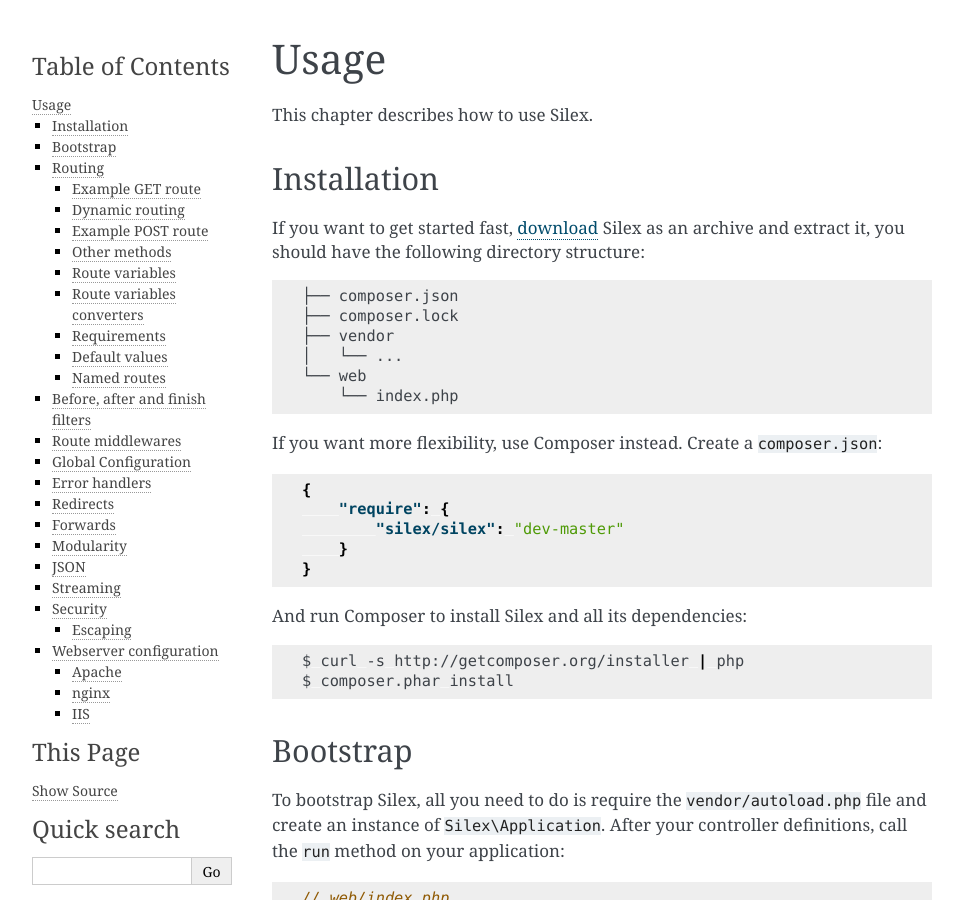
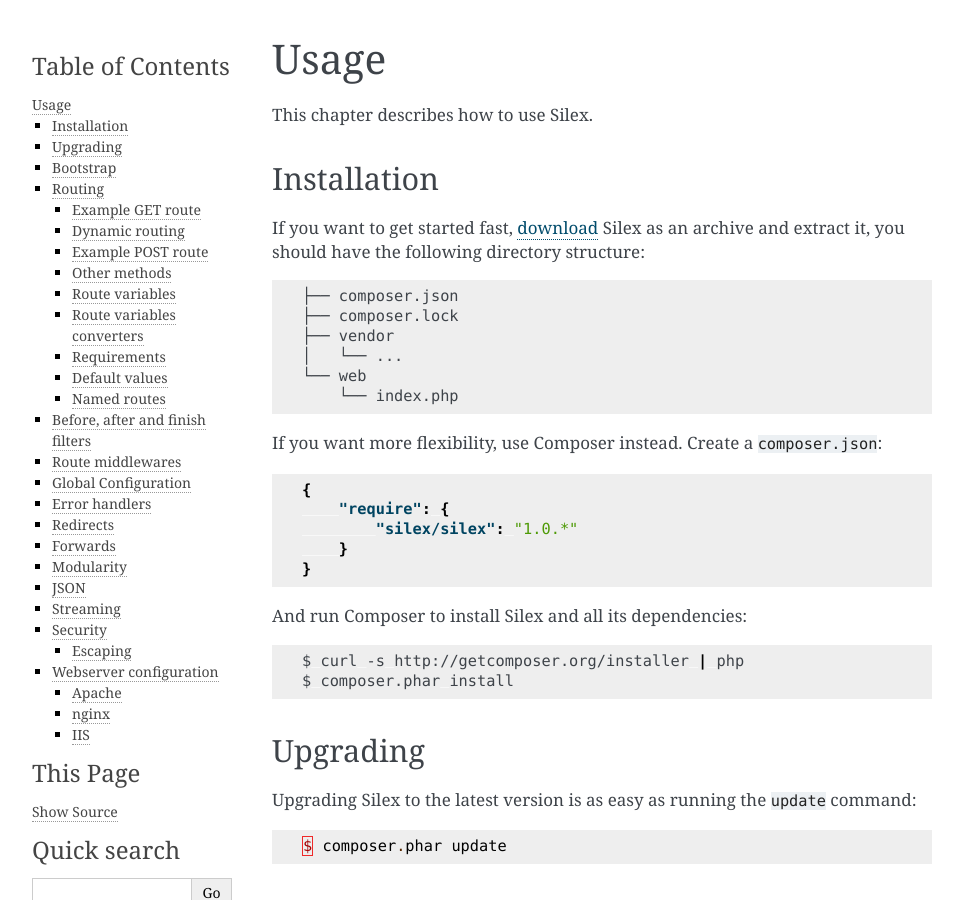
Before and after one commit to silexphp/Silex, a Sphinx documentation site: the page built from doc/usage.rst, in a window 1280 px wide and 900 px high. Shown: the whole window, without its empty margins (148-1111 px from the left). Built offline with Sphinx 7.4.7, drawn with Linux system fonts in a browser that asks for light colours.

Commit message:
added information about upgrading Silex and tweaked Silex version in the docs

```diff
--- a/doc/usage.rst
+++ b/doc/usage.rst
@@ -25,7 +25,7 @@
 
     {
         "require": {
-            "silex/silex": "dev-master"
+            "silex/silex": "1.0.*"
         }
     }
 
@@ -35,6 +35,14 @@
 
     $ curl -s http://getcomposer.org/installer | php
     $ composer.phar install
+
+Upgrading
+---------
+
+Upgrading Silex to the latest version is as easy as running the ``update``
+command::
+
+    $ composer.phar update
 
 Bootstrap
 ---------
```
